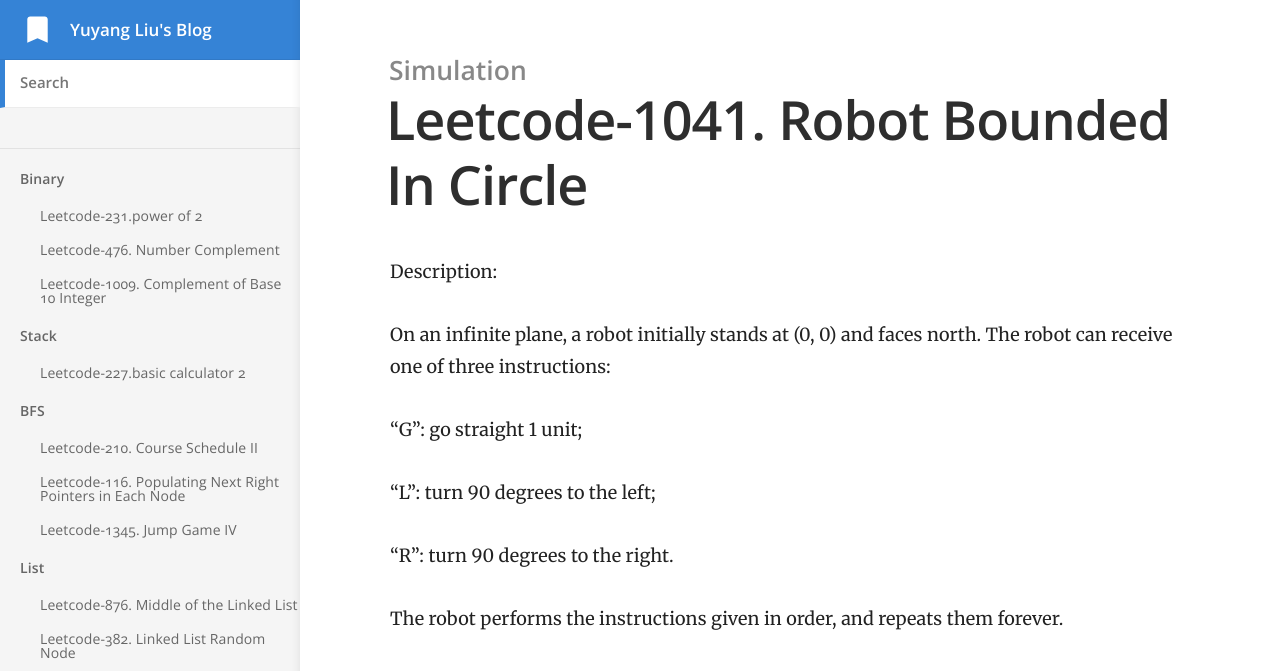
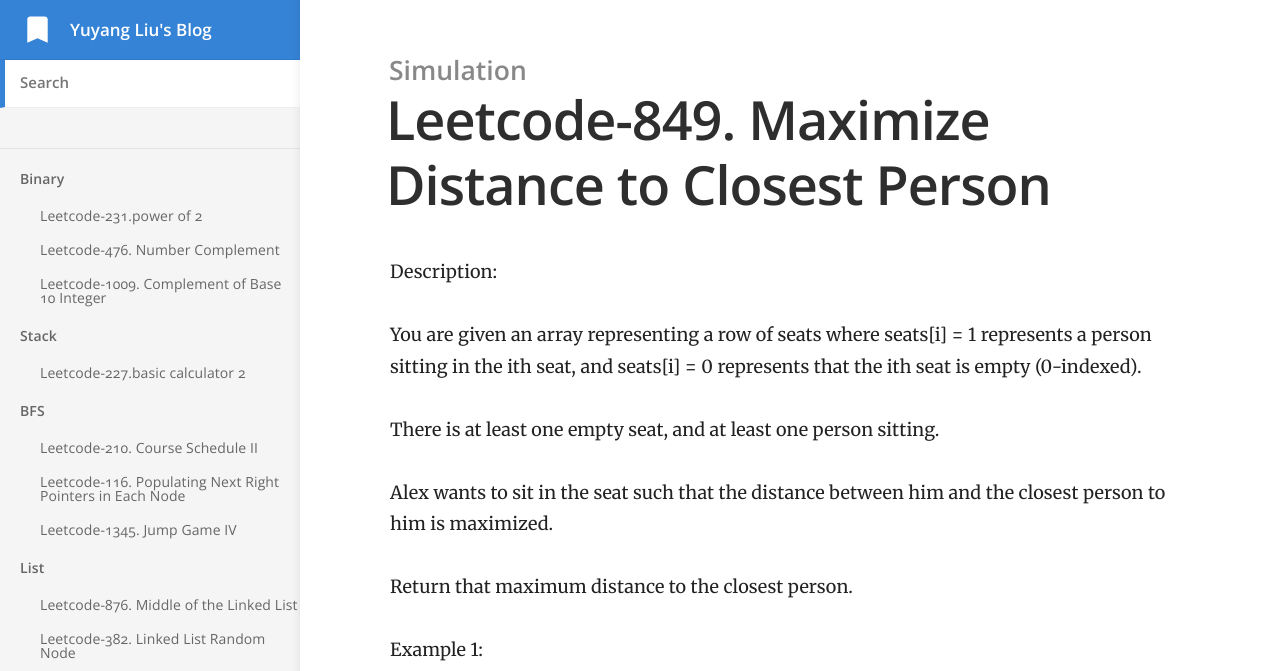
Before and after one commit to Nightingalelyy/nightingalelyy.github.io, a Jekyll site: the page built from _docs/Simulation/2022-1-9-leetcode-1041.md, in a window 1280 px wide and 1400 px high. Shown: the top 671 px of the window. Built offline with Jekyll 4.4.1, drawn with Linux system fonts in a browser that asks for light colours; some of the changed text lies outside the part shown.

Commit message:
修改文件: _docs/Simulation/2022-1-9-leetcode-1041.md

````diff
--- a/_docs/Simulation/2022-1-9-leetcode-1041.md
+++ b/_docs/Simulation/2022-1-9-leetcode-1041.md
@@ -1,54 +1,55 @@
 ---
-title: Leetcode-1041. Robot Bounded In Circle
+title: Leetcode-849. Maximize Distance to Closest Person
 author: Yuyang Liu
-date: 2022-1-9
+date: 2022-1-16
 category: Simulation
-order: 1
+order: 2
 ---
 
 Description:
 
-On an infinite plane, a robot initially stands at (0, 0) and faces north. The robot can receive one of three instructions:
+You are given an array representing a row of seats where seats[i] = 1 represents a person sitting in the ith seat, and seats[i] = 0 represents that the ith seat is empty (0-indexed).
 
-"G": go straight 1 unit;
+There is at least one empty seat, and at least one person sitting.
 
-"L": turn 90 degrees to the left;
+Alex wants to sit in the seat such that the distance between him and the closest person to him is maximized.
 
-"R": turn 90 degrees to the right.
-
-The robot performs the instructions given in order, and repeats them forever.
-
-Return true if and only if there exists a circle in the plane such that the robot never leaves the circle.
+Return that maximum distance to the closest person.
 
 
 
 Example 1:
 
-Input: instructions = "GGLLGG"
-Output: true
-Explanation: The robot moves from (0,0) to (0,2), turns 180 degrees, and then returns to (0,0).
-When repeating these instructions, the robot remains in the circle of radius 2 centered at the origin.
+![enter description here](https://assets.leetcode.com/uploads/2020/09/10/distance.jpg)
+Input: seats = [1,0,0,0,1,0,1]
+Output: 2
+Explanation:
+If Alex sits in the second open seat (i.e. seats[2]), then the closest person has distance 2.
+If Alex sits in any other open seat, the closest person has distance 1.
+Thus, the maximum distance to the closest person is 2.
 Example 2:
 
-Input: instructions = "GG"
-Output: false
-Explanation: The robot moves north indefinitely.
+Input: seats = [1,0,0,0]
+Output: 3
+Explanation:
+If Alex sits in the last seat (i.e. seats[3]), the closest person is 3 seats away.
+This is the maximum distance possible, so the answer is 3.
 Example 3:
 
-Input: instructions = "GL"
-Output: true
-Explanation: The robot moves from (0, 0) -> (0, 1) -> (-1, 1) -> (-1, 0) -> (0, 0) -> ...
+Input: seats = [0,1]
+Output: 1
 
 
 Constraints:
 
-1 <= instructions.length <= 100
-instructions[i] is 'G', 'L' or, 'R'.
-
+2 <= seats.length <= 2 * 104
+seats[i] is 0 or 1.
+At least one seat is empty.
+At least one seat is occupied.
 
 Solution：
 
-If the robot face to the north after constructions and it doesn't go back to (0,0), the robot will never get into the loop, otherwise the robot goes into the loop
+Check from the head of the array, consider the situation that the answer is at the first seat or the last seat.
 
 
 Code:
@@ -56,32 +57,34 @@ Code:
 ``` c++
 class Solution {
 public:
-    bool isRobotBounded(string instructions) {
-        string s= instructions;
-        vector<pair<int,int>> step={};
-        step.push_back(make_pair(0,1));
-        step.push_back(make_pair(-1,0));
-        step.push_back(make_pair(0,-1));
-        step.push_back(make_pair(1,0));
-        pair<int,int> cur(0,0);
+    int maxDistToClosest(vector<int>& seats) {
 
-        int flag=0;
-        for(auto c:s)
+        int i=0;
+        int lastperson;
+        int maxdist=0;
+
+        while(seats[i]==0)
+            ++i;
+
+        maxdist=i;
+        lastperson=i;
+
+        for(;i<seats.size();i++)
         {
-            if(c=='L') flag++;
-            if(c=='R') flag--;
-            if(flag<0) flag=3;
-            else if(flag>3) flag=0;
-
-            if(c=='G')
+            if(seats[i])
             {
-                cur.first+=step[flag].first;
-                cur.second+=step[flag].second;
+                if(maxdist<(i-lastperson)/2)
+                    maxdist=(i-lastperson)/2;
+                lastperson=i;
             }
         }
-        if(flag==0 && ((cur.second!=0) || (cur.first!=0)))
-            return false;
-        return true;
+
+        if(maxdist<seats.size()-lastperson-1)
+            maxdist=seats.size()-lastperson-1;
+
+
+        return maxdist;
+
     }
 };
 ```
````
